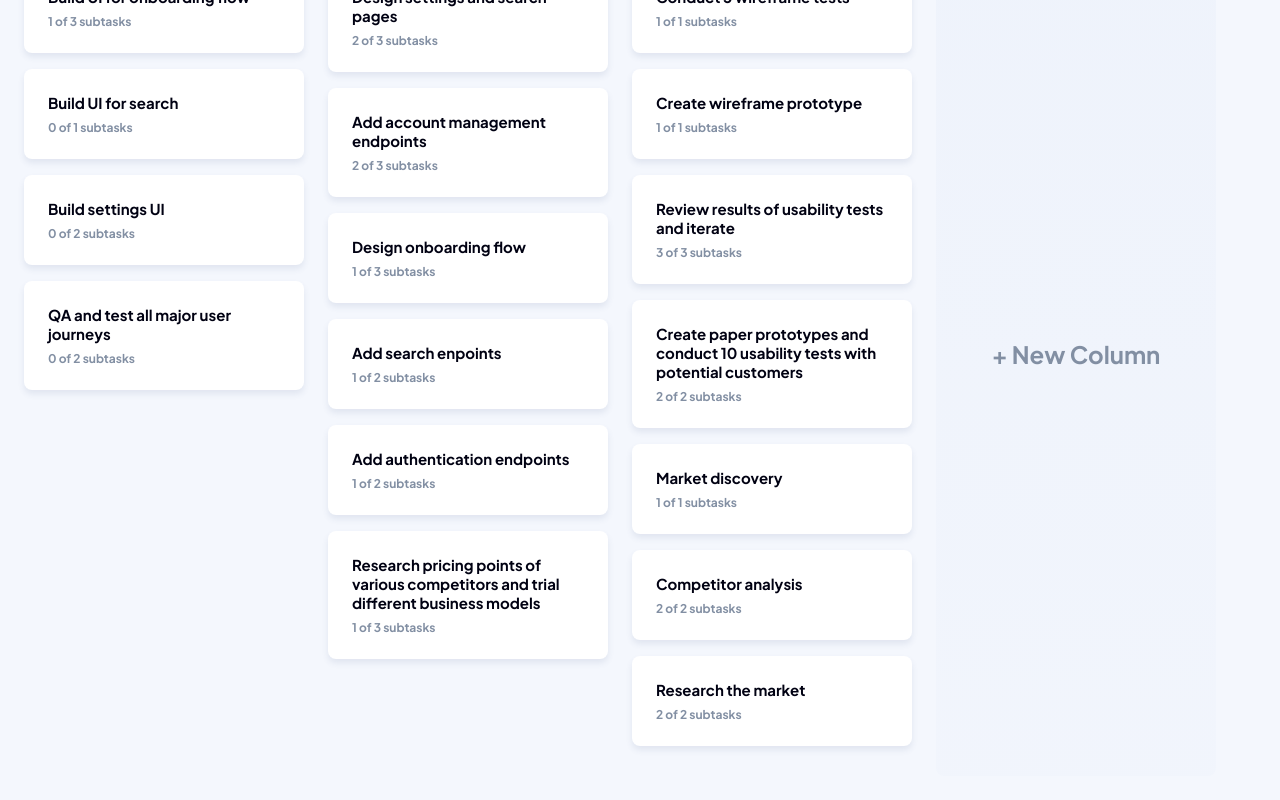
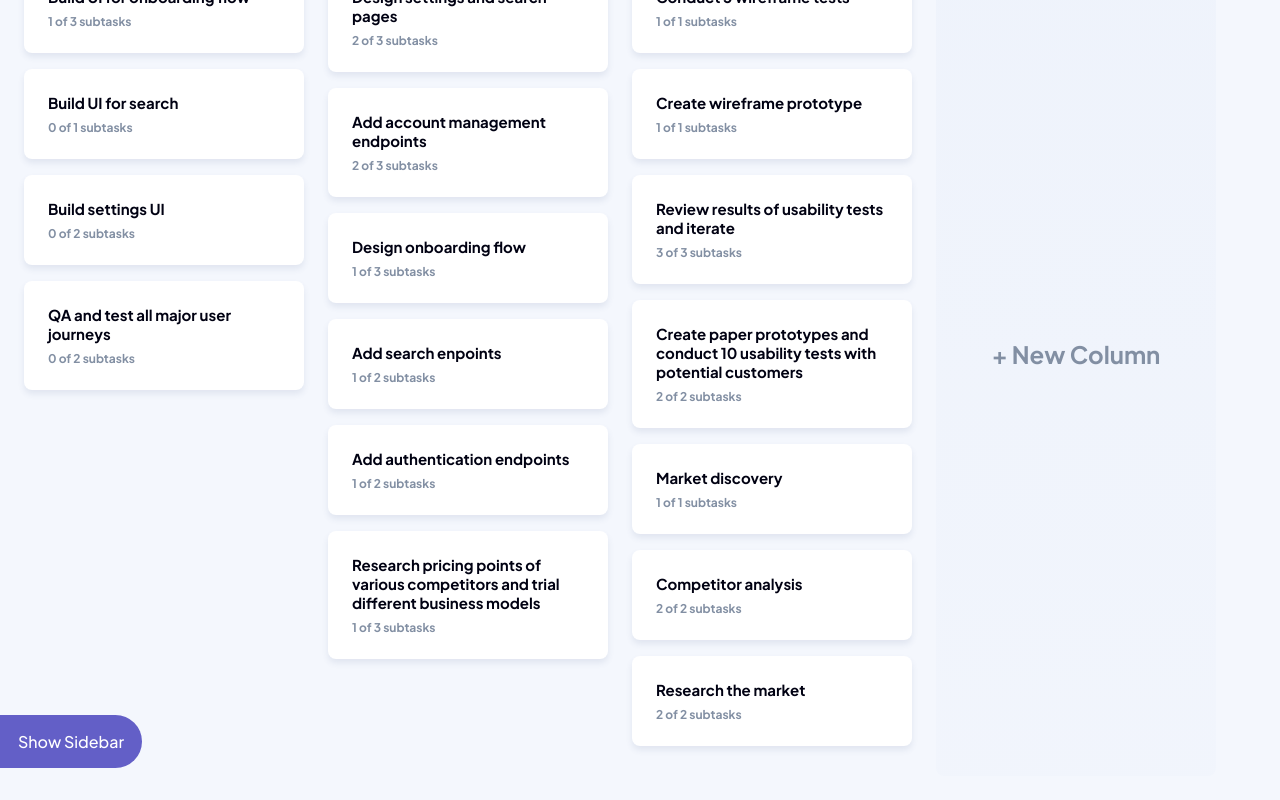
Before and after one commit to varisDogukan/kanban-task-management, a React (Vite) app: page / in a window 1280 px wide. Both pictures are taken after a click on the button "Hide Sidebar". Shown: the part 210-1010 px from the top of the page. Built offline with nearby package versions, Linux system fonts and the light colour scheme.

Commit message:
feat: add fallback show sidebar control when sidebar is hidden

```diff
--- a/src/app/AppLayout.module.scss
+++ b/src/app/AppLayout.module.scss
@@ -21,3 +21,16 @@
   display: flex;
   flex-direction: column;
 }
+
+/* -------------------------
+  Actions
+------------------------- */
+.showSidebarButton {
+  position: fixed;
+  left: 0;
+  bottom: 2rem;
+  padding: 1rem 1.125rem;
+  border-radius: 0 999px 999px 0;
+  background-color: var(--color-purple);
+  color: var(--color-white);
+}
--- a/src/app/AppLayout.tsx
+++ b/src/app/AppLayout.tsx
@@ -1,4 +1,5 @@
 import React, { useEffect } from "react";
+import { useShallow } from "zustand/react/shallow";
 
 import Sidebar from "@components/shared/Sidebar";
 import { useUiStore } from "@features/ui/store/uiStore";
@@ -11,7 +12,12 @@ type AppLayoutProps = {
 
 export default function AppLayout({ children }: AppLayoutProps) {
   const theme = useThemeStore((state) => state.theme);
-  const isSidebarOpen = useUiStore((state) => state.isSidebarOpen);
+  const { isSidebarOpen, openSidebar } = useUiStore(
+    useShallow((state) => ({
+      isSidebarOpen: state.isSidebarOpen,
+      openSidebar: state.openSidebar,
+    })),
+  );
 
   useEffect(() => {
     document.documentElement.dataset.theme = theme;
@@ -24,6 +30,16 @@ export default function AppLayout({ children }: AppLayoutProps) {
 
         <main className={styles.content}>{children}</main>
       </div>
+
+      {!isSidebarOpen ? (
+        <button
+          type='button'
+          onClick={openSidebar}
+          className={styles.showSidebarButton}
+        >
+          Show Sidebar
+        </button>
+      ) : null}
     </div>
   );
 }
```
